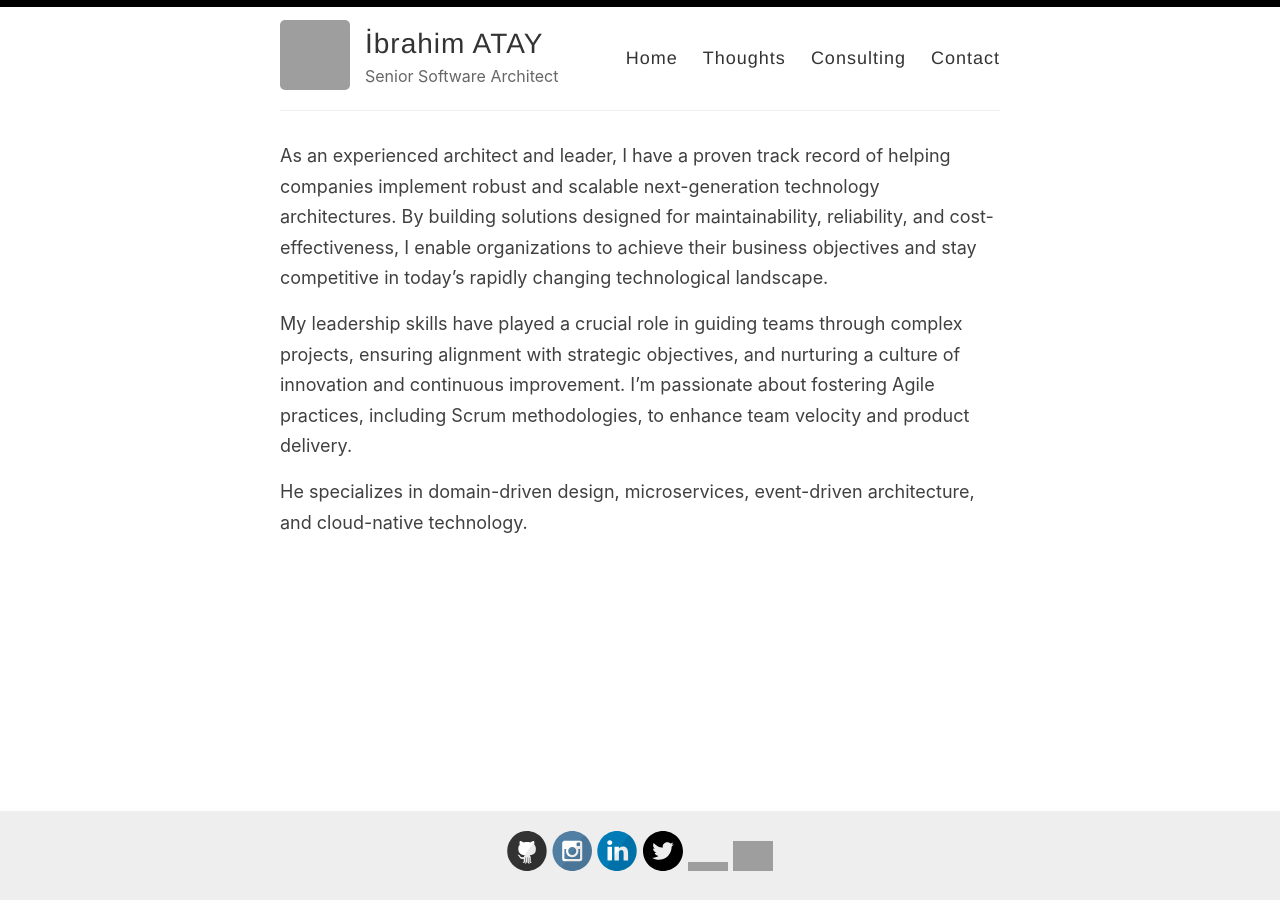
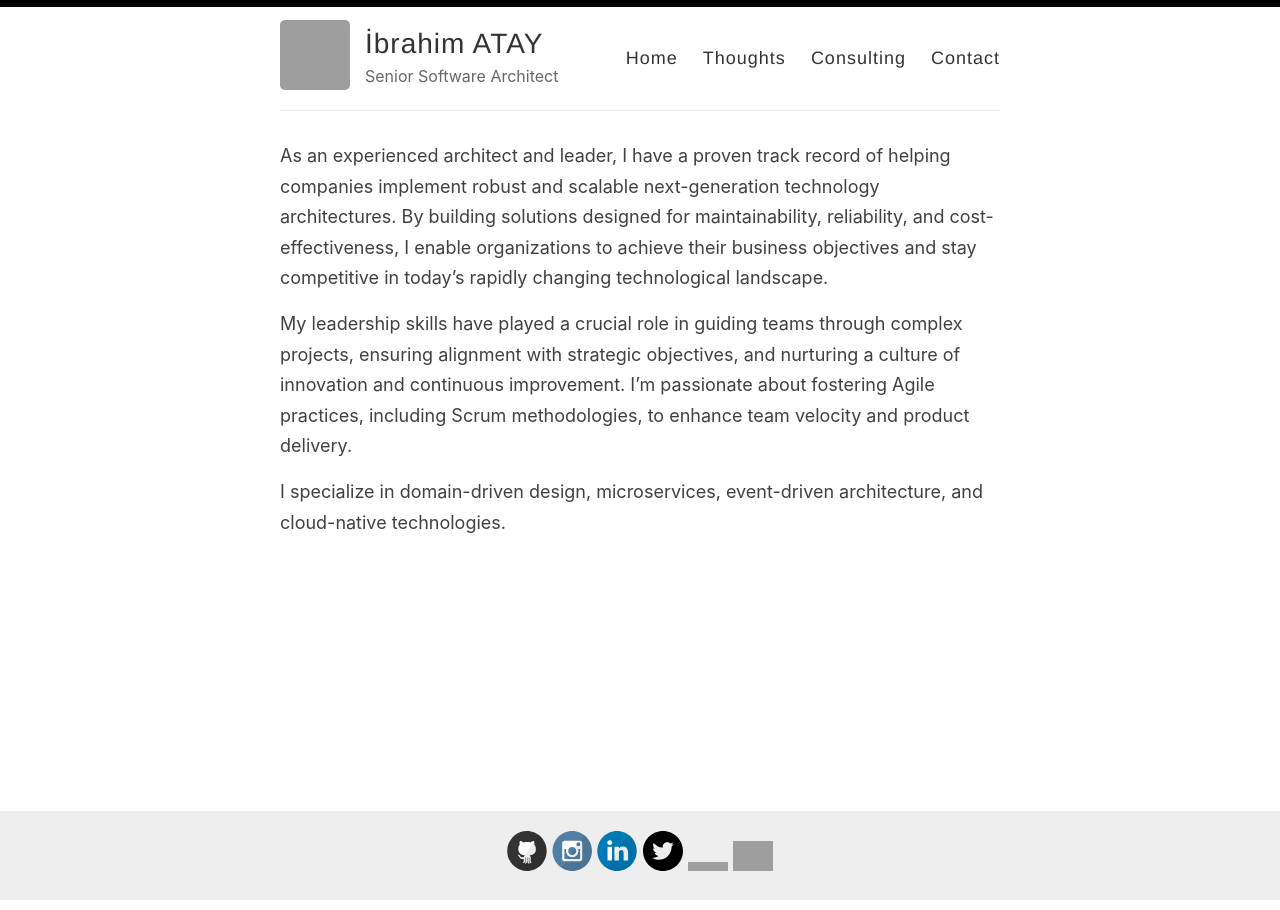
Before and after one commit to ibrahimatay/ibrahimatay.github.io, a Jekyll site: the page built from index.md, in a window 1280 px wide. Built offline with Jekyll 4.4.1, drawn with Linux system fonts in a browser that asks for light colours; grey boxes are pictures that could not be loaded.

Commit message:
update index.md

```diff
--- a/index.md
+++ b/index.md
@@ -7,4 +7,4 @@ As an experienced architect and leader, I have a proven track record of helping
 
 My leadership skills have played a crucial role in guiding teams through complex projects, ensuring alignment with strategic objectives, and nurturing a culture of innovation and continuous improvement. I'm passionate about fostering Agile practices, including Scrum methodologies, to enhance team velocity and product delivery.
 
-He specializes in domain-driven design, microservices, event-driven architecture, and cloud-native technology.
+I specialize in domain-driven design, microservices, event-driven architecture, and cloud-native technologies.
```
